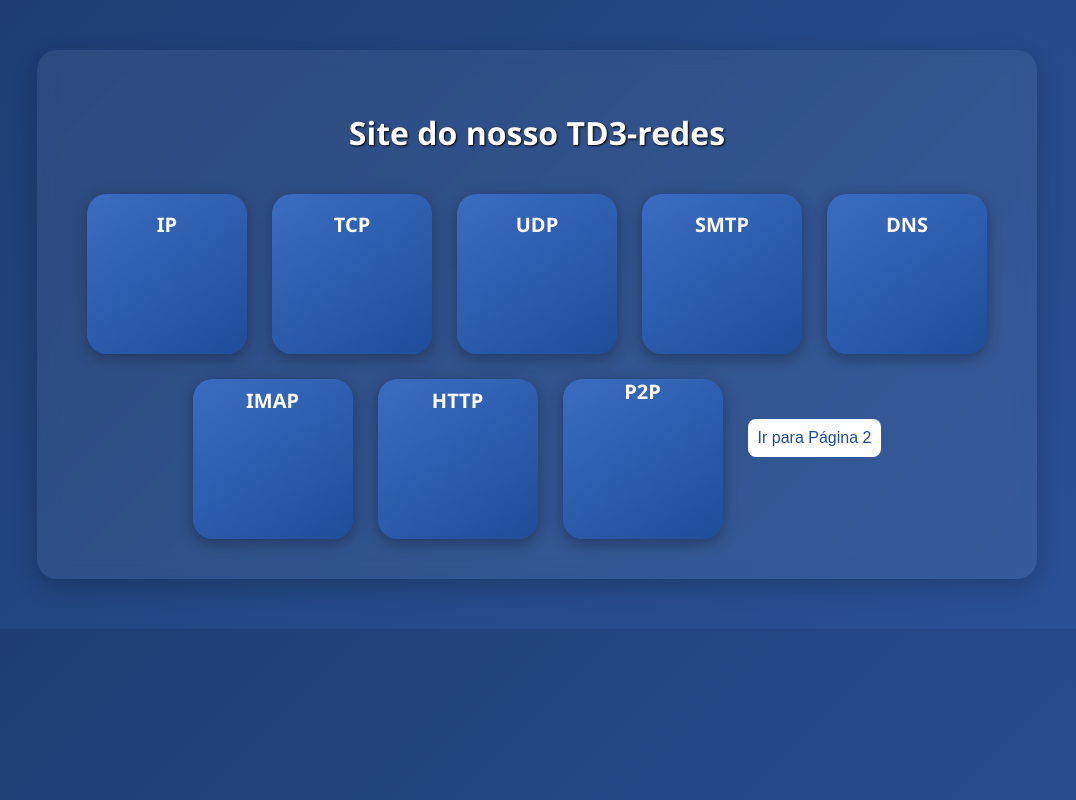
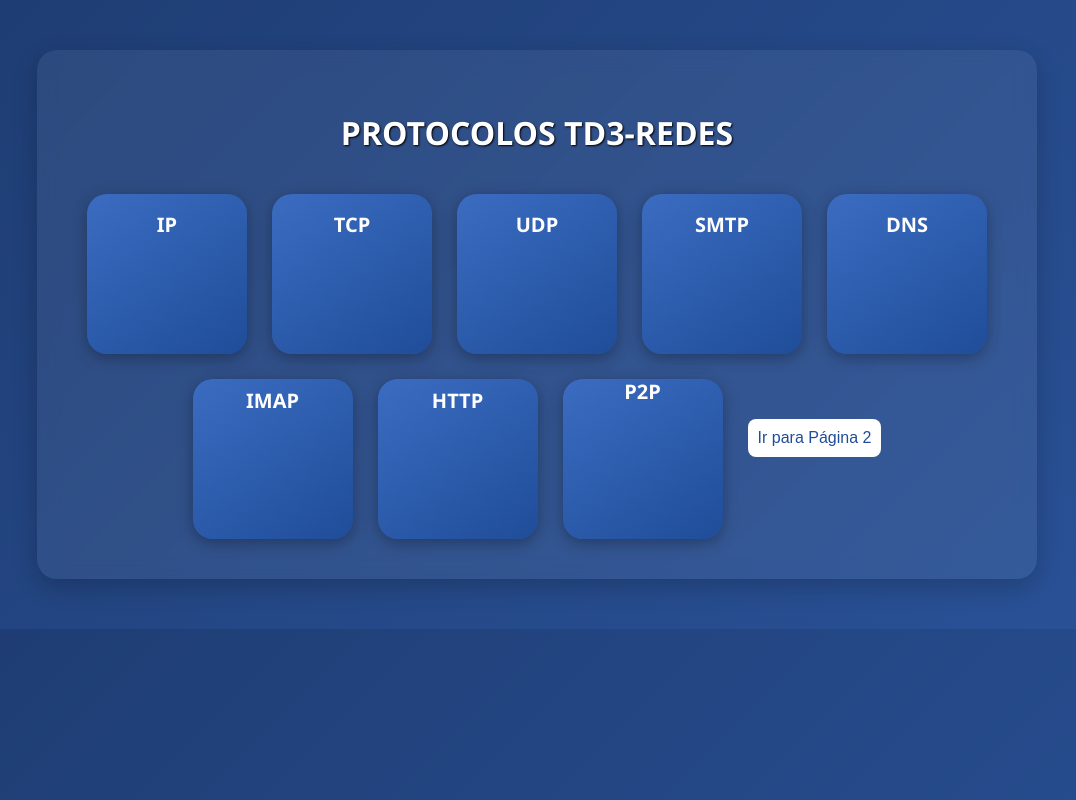
Before and after one commit to GabrieuRX/TDE-ArquiteturaRedes, a plain HTML site: page pagina1.html in a window 1280 px wide. Shown: the whole page, without its empty margins (103-1179 px from the left). Drawn offline with Linux system fonts and the light colour scheme.

Commit message:
Update and rename index.html to pagina1.html

```diff
--- a/index.html
+++ b/pagina1.html
@@ -2,7 +2,7 @@
 <html lang="pt-BR">
 <head>
   <meta charset="UTF-8">
-  <title>Site do nosso TD3-redes</title>
+  <title>Site TD3-redes</title>
   <style>
     * {
       box-sizing: border-box;
@@ -84,7 +84,7 @@
 <body>
 
   <div class="main-container">
-    <h1>Site do nosso TD3-redes</h1>
+    <h1>PROTOCOLOS TD3-REDES</h1>
 
     <div class="protocols">
       <div class="protocol">
```
